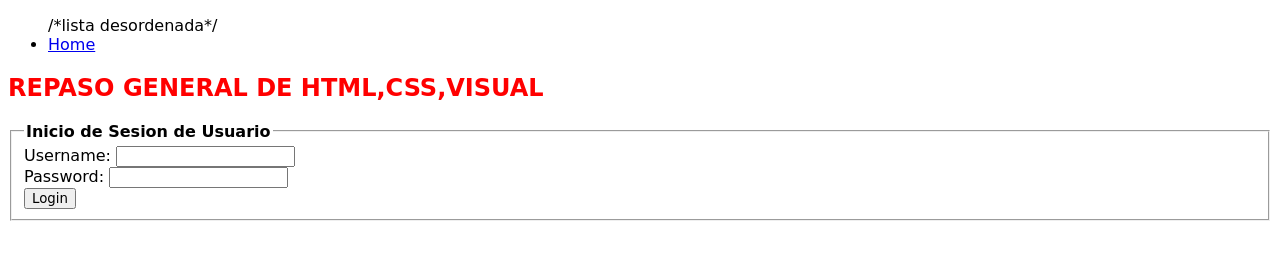
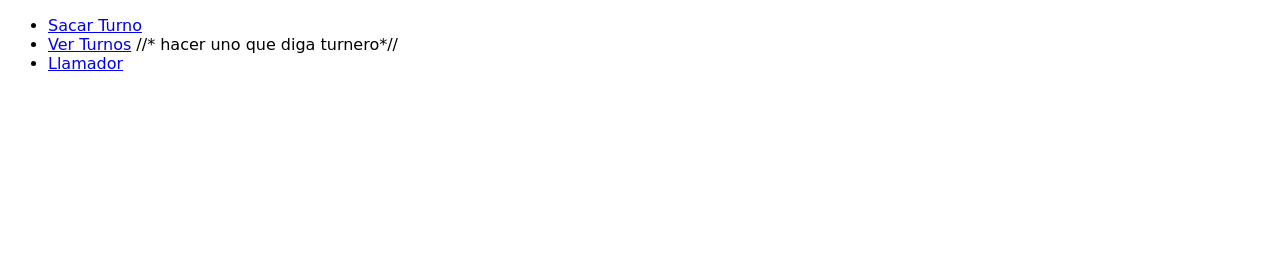
Before and after one commit to ailen-fernandez/23069, a plain HTML site: page index2.html in a window 1280 px wide. Drawn offline with Linux system fonts and the light colour scheme; a web font is replaced by a local one.

Commit message:
create dev from master

```diff
--- a/index2.html
+++ b/index2.html
@@ -15,41 +15,18 @@
 <body>
     <header>
         <nav>
-            <ul> /*lista desordenada*/
+            <ul>
                 <li>
-                    <a href="index.html"> Home</a>
+                    <a href="/html/turno.html"> Sacar Turno</a>
+                </li>
+                <li>
+                    <a href="/html/clase124.html"> Ver Turnos</a> //* hacer uno que diga turnero*//
+                </li>
+                <li>
+                    <a href="/html/llamador.html"> Llamador </a>
                 </li>
             </ul>
         </nav>
     </header>
-
-    <main>
-        <section>
-            <h1> Repaso general de html,css,visual</h1>
-        </section>
-        <section>
-            <fieldset> <!-- pone en un recuadro a todo-->
-                <legend>
-                    <B>Inicio de Sesion de Usuario </B>
-                </legend>
-                <form>
-                    <div> <!-- el div lo pone como en una cajita-->
-                        <!-- el div es un elemento en Bloque-->
-                        <label> Username: </label> <!-- login-->
-                        <input type="text">
-                    </div>
-                    <div>
-                        <label>Password:</label>
-                        <input type="password"> <!-- text,numer, date, file,button,password,hidden(es como contrase;a oculta) (permiten agregar en el formulario los formatos de archivos que se van a guardar)-->
-                    </div>
-                    <div>
-                        <button>
-                            Login
-                        </button>
-                    </div>
-                </form>
-            </fieldset>
-        </section>
-    </main>
 </body>
 </html>
```
